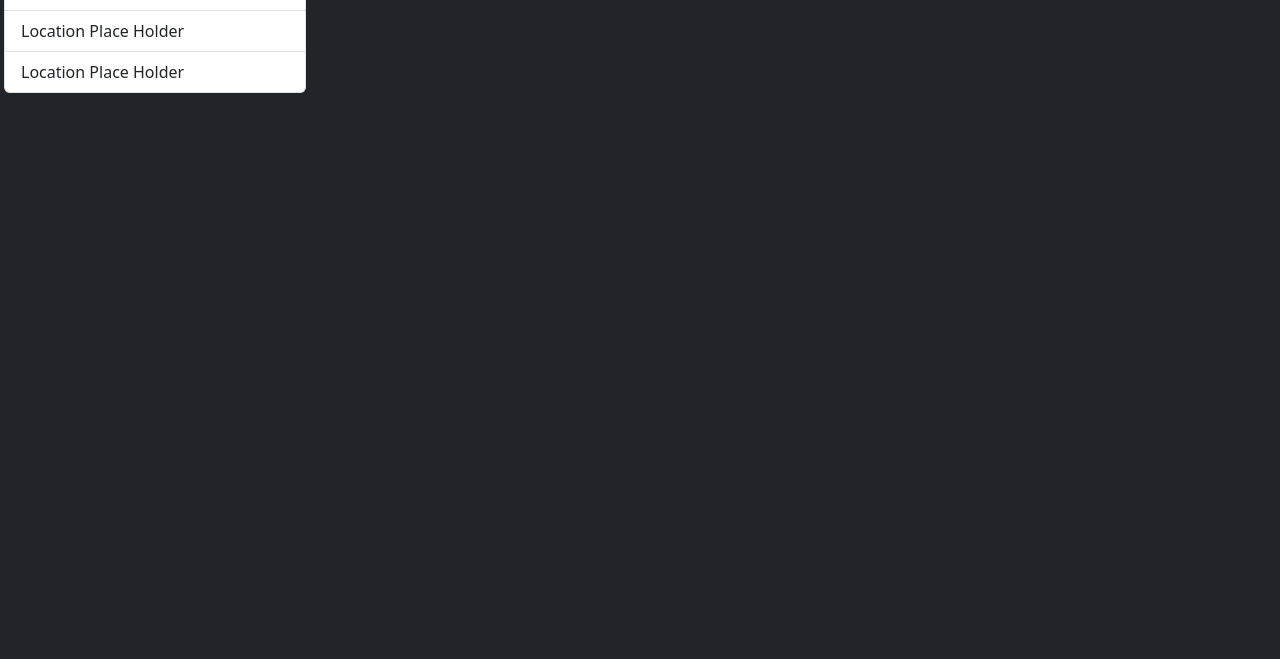
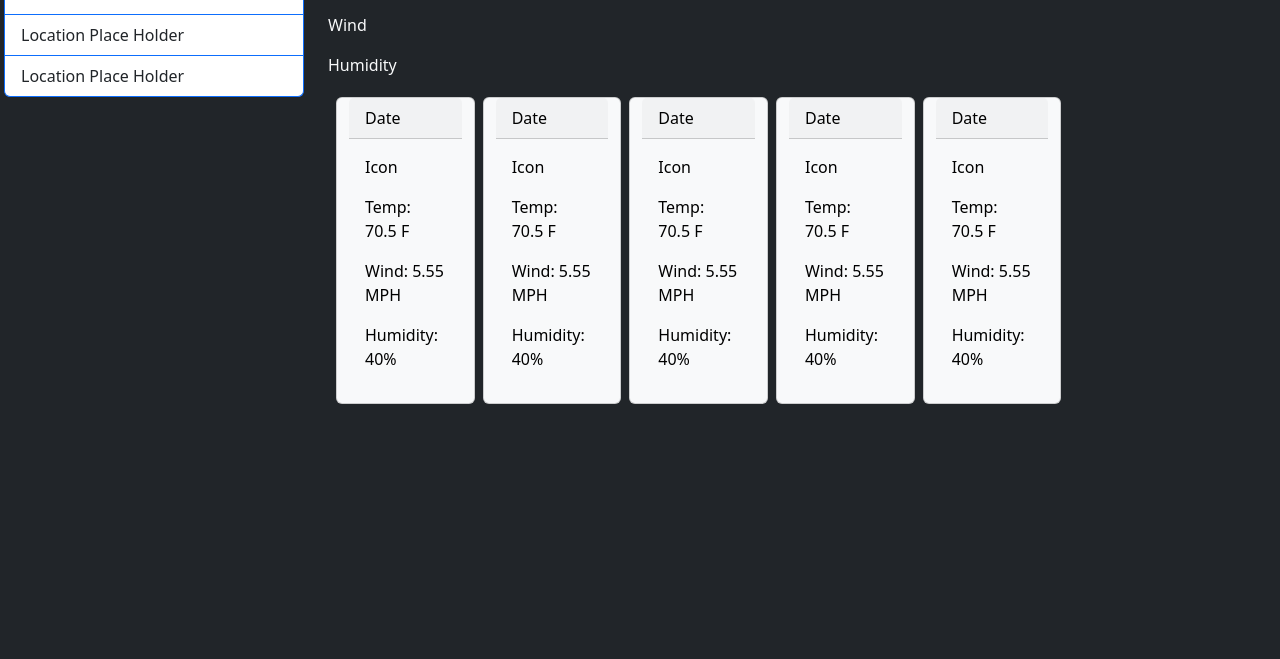
Before and after one commit to creechj/Weather_App, a plain HTML site: page index.html in a window 1280 px wide. Shown: the part 141-800 px from the top of the page. Drawn offline with nearby package versions, Linux system fonts and the light colour scheme.

Commit message:
Static HTML in place; initial adaptive sizing

```diff
--- a/index.html
+++ b/index.html
@@ -13,26 +13,79 @@
     <header class="col-12 bg-light text-center p-1">
         <h1>5-Day Weather Forecast</h1>
     </header>
-    <main class="containter row d-flex">
+    <main class="containter row d-flex p-1">
     <!-- div for search and history content -->
-    <div class="col col-sm-10 col-md-5 col-lg-3 m-1">
+    <div class="col col-sm-6 col-md-6 col-lg-3 mt-1">
         <!-- form for search -->
         <div class="input-group">
             <input type="text" class="form-control border-primary" placeholder="Search for a location" aria-label="Search Location" aria-describedby="Search Button">
-            <button class="btn btn-dark border-primary" type="button" id="searchbtn">Search</button>
+            <button class="btn btn-dark border-primary" type="button" id="searchBtn">Search</button>
         </div>
         <!-- list table for search history -->
         <div class="list-group mt-1">
-            <!-- sample item to generate with js (add "active" to class on click): -->
-            <a href="#" class="list-group-item list-group-item-action">Location Place Holder</a>
-            <a href="#" class="list-group-item list-group-item-action">Location Place Holder</a>
-            <a href="#" class="list-group-item list-group-item-action">Location Place Holder</a>
+            <!-- sample items to generate with js (add "active" to class on click): -->
+            <a href="#" class="list-group-item list-group-item-action border-primary">Location Place Holder</a>
+            <a href="#" class="list-group-item list-group-item-action border-primary">Location Place Holder</a>
+            <a href="#" class="list-group-item list-group-item-action border-primary">Location Place Holder</a>
         </div>
     </div>
     <!-- div for display of weather content -->
-    <div class="col col-md-7 col-lg-9">
+    <div class="col col-sm-6 col-md-6 col-lg-8">
         <!-- current weather display -->
+        <div class="border-primary text-light">
+            <h2><span id="citySpn">City</span> <span id="dateSpn">Date</span> <span id="iconSpn">Icon</span></h2>
+            <p id="mainTemp">Temp</p>
+            <p id="mainWind">Wind</p>
+            <p id="mainHumidity">Humidity</p>
+        </div>
         <!-- 5-day weather display -->
+        <div class="row d-flex m-1">
+            <div class="col col-sm-12 col-lg-2 card text-bg-light m-1" style="max-width: 18rem;">
+                <div id="dayoneDate" class="card-header">Date</div>
+                <div class="card-body">
+                    <p id="dayoneIcon">Icon</p>
+                    <p id="dayoneTemp">Temp: 70.5 F</p>
+                    <p id="dayoneWind">Wind: 5.55 MPH</p>
+                    <p id="dayoneHumidity">Humidity: 40%</p>
+                </div>
+            </div>
+            <div class="col col-sm-12 col-lg-2 card text-bg-light m-1" style="max-width: 18rem;">
+                <div id="dayoneDate" class="card-header">Date</div>
+                <div class="card-body">
+                    <p id="dayoneIcon">Icon</p>
+                    <p id="dayoneTemp">Temp: 70.5 F</p>
+                    <p id="dayoneWind">Wind: 5.55 MPH</p>
+                    <p id="dayoneHumidity">Humidity: 40%</p>
+                </div>
+            </div>
+            <div class="col col-sm-12 col-lg-2 card text-bg-light m-1" style="max-width: 18rem;">
+                <div id="dayoneDate" class="card-header">Date</div>
+                <div class="card-body">
+                    <p id="dayoneIcon">Icon</p>
+                    <p id="dayoneTemp">Temp: 70.5 F</p>
+                    <p id="dayoneWind">Wind: 5.55 MPH</p>
+                    <p id="dayoneHumidity">Humidity: 40%</p>
+                </div>
+            </div>
+            <div class="col col-sm-12 col-lg-2 card text-bg-light m-1" style="max-width: 18rem;">
+                <div id="dayoneDate" class="card-header">Date</div>
+                <div class="card-body">
+                    <p id="dayoneIcon">Icon</p>
+                    <p id="dayoneTemp">Temp: 70.5 F</p>
+                    <p id="dayoneWind">Wind: 5.55 MPH</p>
+                    <p id="dayoneHumidity">Humidity: 40%</p>
+                </div>
+            </div>
+            <div class="col col-sm-12 col-lg-2 card text-bg-light m-1" style="max-width: 18rem;">
+                <div id="dayoneDate" class="card-header">Date</div>
+                <div class="card-body">
+                    <p id="dayoneIcon">Icon</p>
+                    <p id="dayoneTemp">Temp: 70.5 F</p>
+                    <p id="dayoneWind">Wind: 5.55 MPH</p>
+                    <p id="dayoneHumidity">Humidity: 40%</p>
+                </div>
+            </div>
+        </div>
     </div>
     </main>
     <script src="assets/js/script.js"></script>
```
